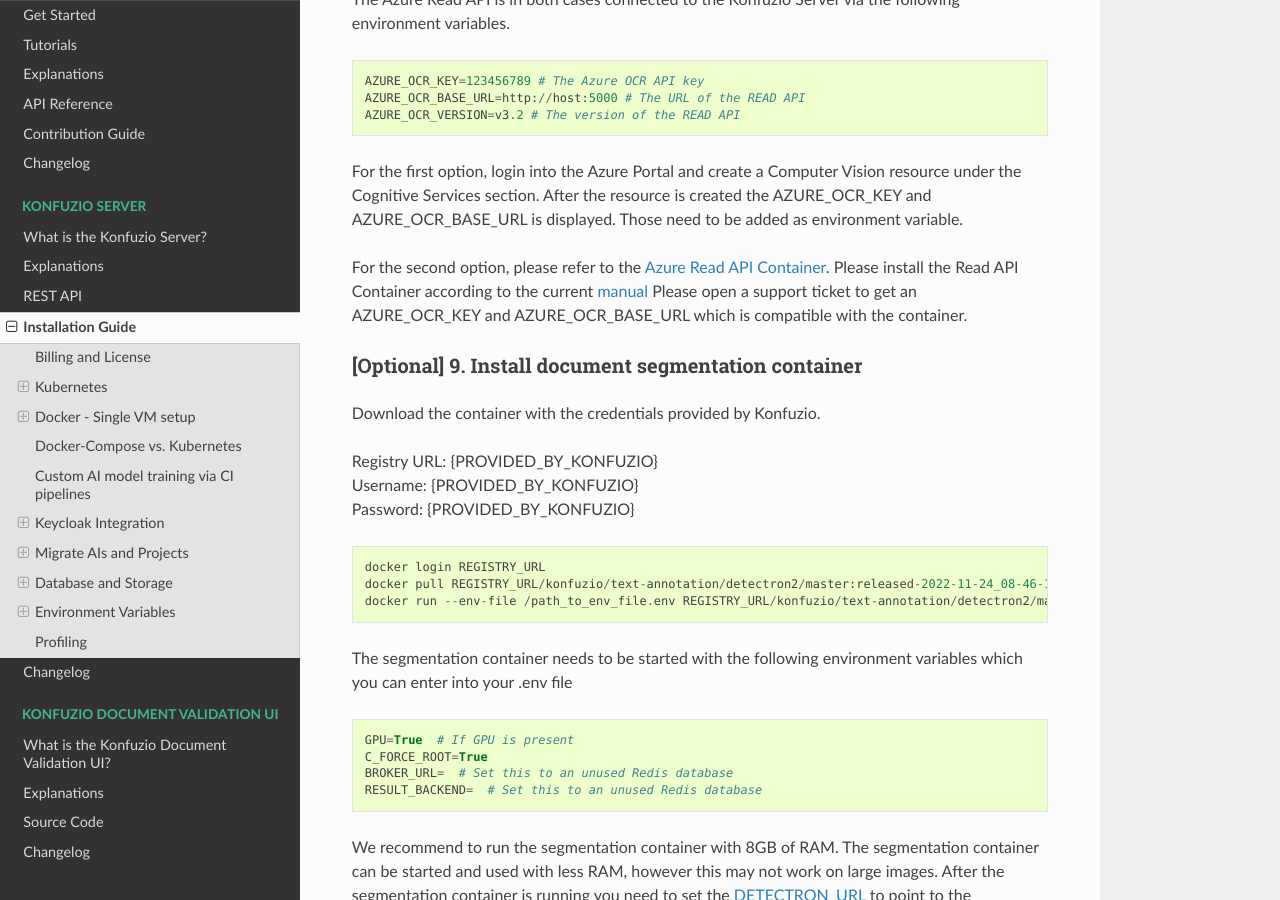
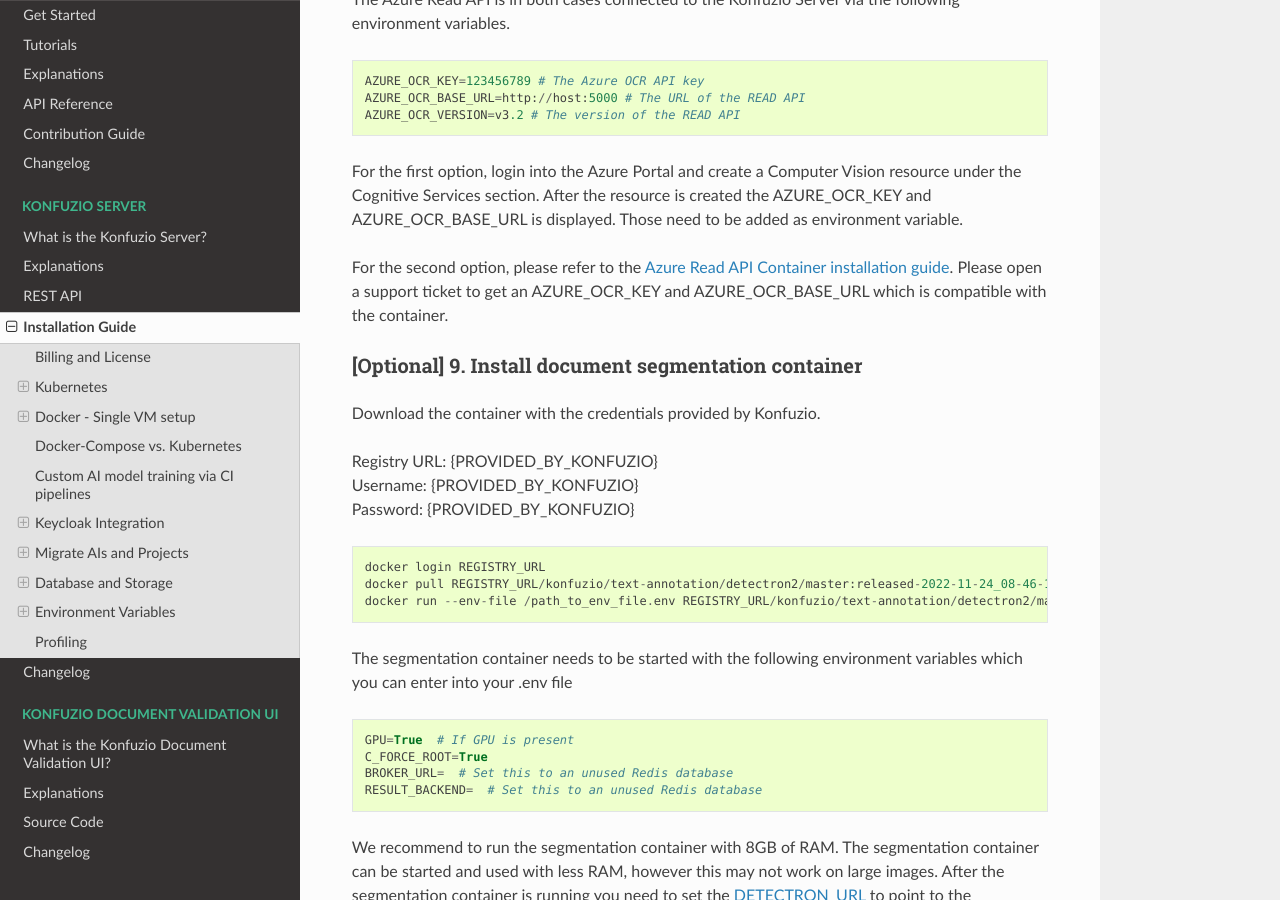
Before and after one commit to konfuzio-ai/konfuzio-sdk, a Sphinx documentation site: the page built from docs/web/on_premises.md, in a window 1280 px wide and 900 px high, scrolled down 11768 px. Built offline with Sphinx 7.4.7 and the Read the Docs theme 2.0.0, drawn with Linux system fonts in a browser that asks for light colours; pages that are not in the unit, such as notebooks, are missing from menus; a script that is not in the unit is left out.

Commit message:
Fix typo.

```diff
--- a/docs/web/on_premises.md
+++ b/docs/web/on_premises.md
@@ -500,8 +500,7 @@
 For the first option, login into the Azure Portal and create a Computer Vision resource under the Cognitive Services section.
 After the resource is created the AZURE_OCR_KEY and AZURE_OCR_BASE_URL is displayed. Those need to be added as environment variable.
 
-For the second option, please refer to the [Azure Read API Container](https://docs.microsoft.com/en-us/azure/cognitive-services/computer-vision/computer-vision-how-to-install-containers?tabs=version-3-2).
-Please install the Read API Container according to the current [manual](https://docs.microsoft.com/en-us/azure/cognitive-services/computer-vision/computer-vision-how-to-install-containers?tabs=version-3-2)
+For the second option, please refer to the [Azure Read API Container installation guide](https://docs.microsoft.com/en-us/azure/cognitive-services/computer-vision/computer-vision-how-to-install-containers?tabs=version-3-2).
 Please open a support ticket to get an AZURE_OCR_KEY and AZURE_OCR_BASE_URL which is compatible with the container.
 
 
```
